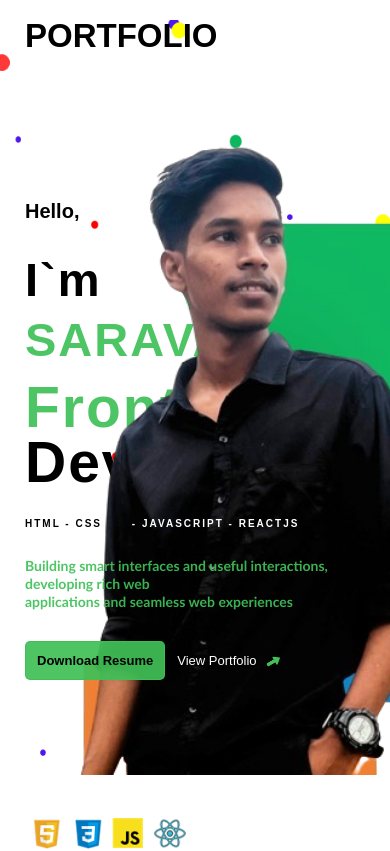
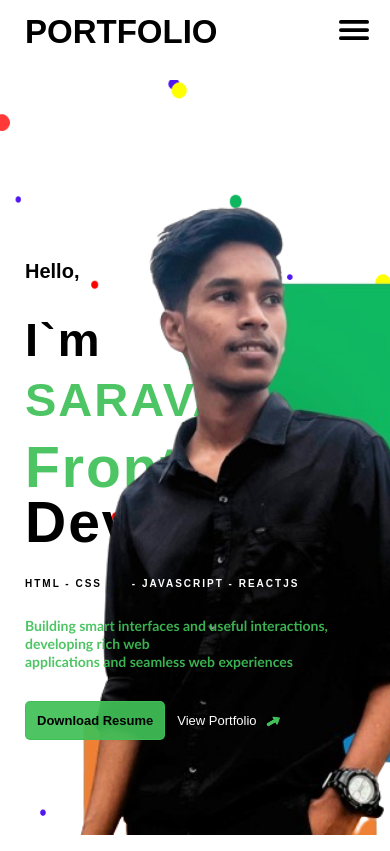
Before and after one commit to saravanan7598/sarofolio1, a React (Create React App) app: page / in a window 390 px wide. Shown: the top 851 px of the page. Built offline with nearby package versions, Linux system fonts and the light colour scheme.

Commit message:
Add files via upload

```diff
--- a/src/App.css
+++ b/src/App.css
@@ -1998,6 +1998,10 @@
       .container,.body-container,.professional-container,.body-container .photo
       {
          overflow-x: hidden;
+      }
+      .header2
+      {
+        overflow-x: hidden;
       }
       .active
       {
@@ -3085,6 +3089,14 @@
 @media only screen and (min-width:420px) and
 (max-width:450px)
 {
+  /* .work-together-flex,.fooder,.let-work
+  {
+    display: none;
+  } */
+  /* .service-card
+  {
+    display: none;
+  } */
   .right .bg div p
   {
       width: 100px;
@@ -3144,6 +3156,17 @@
   .slick-slide > div {
     margin: 0 -35px;
 
+ }
+ .circle-container
+ {
+    column-gap: 70px;
+    row-gap: 30px;
+    margin-bottom:10px;
+
+ }
+ .card-container
+ {
+    margin-top: 0px;
  }
  .services .emoj .emoj2
  {
--- a/src/Homepage.js
+++ b/src/Homepage.js
@@ -1,17 +1,19 @@
 import React from 'react'
 import Body from './components/body';
 import Fooder from './components/fooder';
-import Header from './components/header';
+// import Header from './components/header';
 import Letswork from './components/Letswork';
 import Maincontent from './components/Maincontent';
 import Myservices from './components/myservices';
 import Sider from './components/Sider';
 import What from './components/what ';
+import Header2 from './Routes-components/Header2';
 
 function Homepage() {
   return (
     <div>
-         <Header/>
+         {/* <Header/> */}
+         <Header2/>
         <Body/>
         <Maincontent/>
         <Sider/>
```
Also changed, not shown: src/Routes-components/Header2.js (+0 -19 lines).
